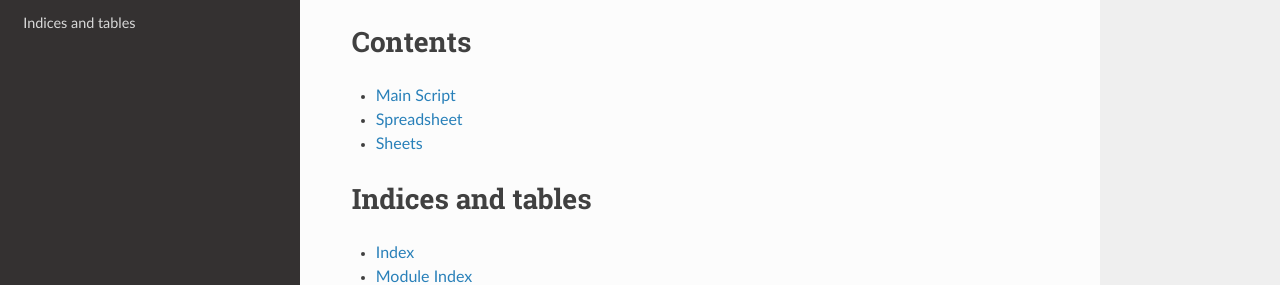
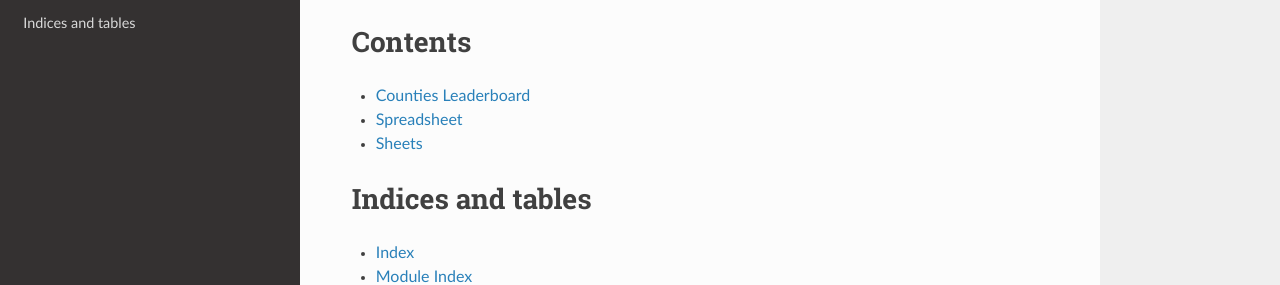
Before and after one commit to danjedwards123/BRLCountiesLeaderboard, a Sphinx documentation site: the page built from docs/index.rst, in a window 1280 px wide. Shown: the part 174-459 px from the top of the page. Built offline with Sphinx 7.4.7 and the Read the Docs theme 2.0.0, drawn with Linux system fonts in a browser that asks for light colours.

Commit message:
Update Docs

```diff
--- a/docs/main_script.rst
+++ b/docs/main_script.rst
@@ -3,10 +3,10 @@
 
 .. toctree::
    :maxdepth: 2
-   :caption: Main Script
+   :caption: Counties Leaderboard
 
 
-Spreadsheet
+Counties Leaderboard
 ===========
 .. automodule:: CountiesLeaderboard
     :members:
```
